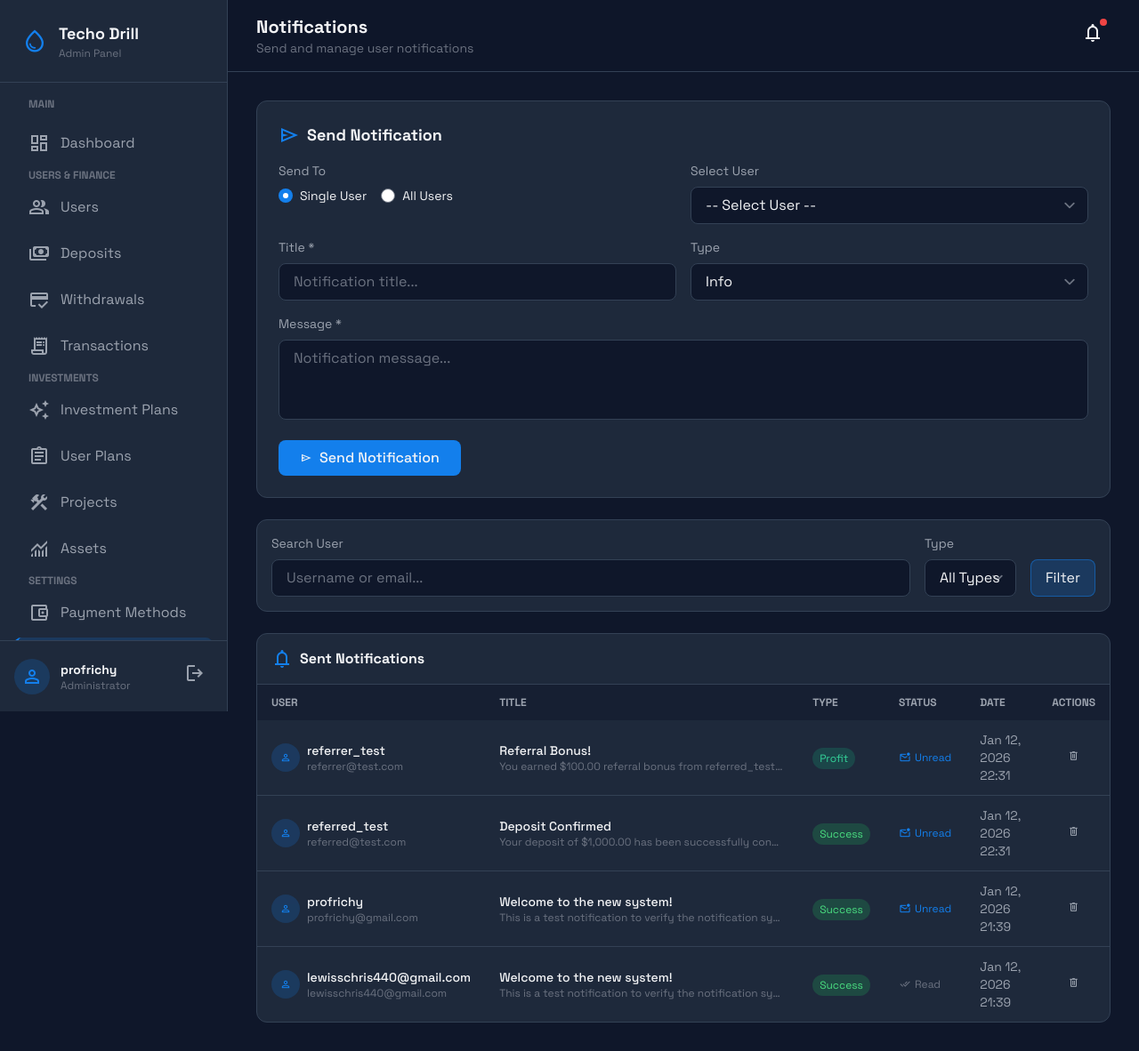
After one commit to Versity1/oil-and-gas, a Django app: page /admin/notifications/ in a window 1280 px wide. The commit adds this page. Shown: the whole page at 89% size. Run offline with Django 5.2, Linux system fonts and the light colour scheme; a user stored in the database is signed in; data comes from the database, SQL or seed files in the repository; both versions use the stored data as it was after the commit; some libraries are stand-ins or nearby versions.

Commit message:
admin notification done

```diff
--- a/core_app/templates/custom_admin/base_admin.html
+++ b/core_app/templates/custom_admin/base_admin.html
@@ -149,6 +149,10 @@
                     <span class="material-symbols-outlined">account_balance_wallet</span>
                     Payment Methods
                 </a>
+                <a href="{% url 'admin_notifications' %}" class="sidebar-link {% if request.resolver_match.url_name == 'admin_notifications' %}active{% endif %}">
+                    <span class="material-symbols-outlined">notifications</span>
+                    Notifications
+                </a>
                 <a href="{% url 'home' %}" class="sidebar-link">
                     <span class="material-symbols-outlined">home</span>
                     View Website
@@ -189,10 +193,42 @@
                     <p class="text-xs md:text-sm text-gray-500 hidden sm:block">{% block page_subtitle %}Overview and statistics{% endblock %}</p>
                 </div>
                 <div class="flex items-center gap-2 md:gap-4">
-                    <button class="p-2 hover:bg-white/10 rounded-full transition-colors relative">
-                        <span class="material-symbols-outlined">notifications</span>
-                        <span class="absolute top-1 right-1 w-2 h-2 bg-red-500 rounded-full"></span>
-                    </button>
+                    <!-- Notification Dropdown -->
+                    <div class="relative" id="notificationDropdownContainer">
+                        <button id="notificationBtn" class="p-2 hover:bg-white/10 rounded-full transition-colors relative">
+                            <span class="material-symbols-outlined">notifications</span>
+                            <span id="notificationBadge" class="absolute top-1 right-1 w-2 h-2 bg-red-500 rounded-full hidden"></span>
+                        </button>
+
+                        <!-- Dropdown Panel -->
+                        <div id="notificationDropdown" class="absolute right-0 top-full mt-2 w-80 bg-admin-card border border-admin-border rounded-xl shadow-2xl z-50 hidden">
+                            <div class="p-4 border-b border-admin-border">
+                                <h3 class="font-bold text-sm">Pending Actions</h3>
+                            </div>
+                            <div class="p-4 space-y-3">
+                                <!-- Pending Deposits -->
+                                <a href="{% url 'admin_deposits' %}?status=pending" class="flex items-center justify-between p-3 bg-admin-bg rounded-lg hover:bg-white/5 transition-colors">
+                                    <div class="flex items-center gap-3">
+                                        <span class="material-symbols-outlined text-amber-400">payments</span>
+                                        <span class="text-sm">Pending Deposits</span>
+                                    </div>
+                                    <span id="pendingDepositsCount" class="bg-amber-500 text-black text-xs font-bold px-2 py-0.5 rounded-full">0</span>
+                                </a>
+
+                                <!-- Pending Withdrawals -->
+                                <a href="{% url 'admin_withdrawals' %}?status=pending" class="flex items-center justify-between p-3 bg-admin-bg rounded-lg hover:bg-white/5 transition-colors">
+                                    <div class="flex items-center gap-3">
+                                        <span class="material-symbols-outlined text-amber-400">credit_score</span>
+                                        <span class="text-sm">Pending Withdrawals</span>
+                                    </div>
+                                    <span id="pendingWithdrawalsCount" class="bg-amber-500 text-black text-xs font-bold px-2 py-0.5 rounded-full">0</span>
+                                </a>
+                            </div>
+                            <div class="p-3 border-t border-admin-border">
+                                <a href="{% url 'admin_notifications' %}" class="block text-center text-sm text-primary hover:underline">Manage Notifications</a>
+                            </div>
+                        </div>
+                    </div>
                 </div>
             </header>
 
@@ -255,6 +291,48 @@
                 document.body.style.overflow = '';
             }
         });
+
+        // Notification Dropdown Functionality
+        const notificationBtn = document.getElementById('notificationBtn');
+        const notificationDropdown = document.getElementById('notificationDropdown');
+        const notificationBadge = document.getElementById('notificationBadge');
+        const pendingDepositsCount = document.getElementById('pendingDepositsCount');
+        const pendingWithdrawalsCount = document.getElementById('pendingWithdrawalsCount');
+
+        // Toggle dropdown
+        notificationBtn.addEventListener('click', (e) => {
+            e.stopPropagation();
+            notificationDropdown.classList.toggle('hidden');
+        });
+
+        // Close when clicking outside
+        document.addEventListener('click', (e) => {
+            if (!document.getElementById('notificationDropdownContainer').contains(e.target)) {
+                notificationDropdown.classList.add('hidden');
+            }
+        });
+
+        // Fetch pending counts
+        function fetchPendingCounts() {
+            fetch('{% url "admin_pending_counts" %}')
+                .then(response => response.json())
+                .then(data => {
+                    pendingDepositsCount.textContent = data.pending_deposits;
+                    pendingWithdrawalsCount.textContent = data.pending_withdrawals;
+
+                    // Show/hide badge
+                    if (data.total_pending > 0) {
+                        notificationBadge.classList.remove('hidden');
+                    } else {
+                        notificationBadge.classList.add('hidden');
+                    }
+                })
+                .catch(err => console.log('Error fetching counts:', err));
+        }
+
+        // Fetch on load and every 30 seconds
+        fetchPendingCounts();
+        setInterval(fetchPendingCounts, 30000);
     </script>
 </body>
 </html>
--- /dev/null
+++ b/core_app/templates/custom_admin/notifications.html
@@ -0,0 +1,211 @@
+{% extends 'custom_admin/base_admin.html' %}
+
+{% block title %}Notifications{% endblock %}
+{% block page_title %}Notifications{% endblock %}
+{% block page_subtitle %}Send and manage user notifications{% endblock %}
+
+{% block content %}
+<div class="space-y-6">
+    <!-- Send Notification Card -->
+    <div class="bg-admin-card rounded-xl border border-admin-border p-6">
+        <h2 class="text-lg font-bold mb-4 flex items-center gap-2">
+            <span class="material-symbols-outlined text-primary">send</span>
+            Send Notification
+        </h2>
+
+        <form action="{% url 'admin_send_notification' %}" method="POST">
+            {% csrf_token %}
+
+            <div class="grid md:grid-cols-2 gap-4 mb-4">
+                <!-- Target Selection -->
+                <div>
+                    <label class="block text-sm text-gray-400 mb-2">Send To</label>
+                    <div class="flex gap-4">
+                        <label class="flex items-center gap-2 cursor-pointer">
+                            <input type="radio" name="target" value="single" checked class="text-primary focus:ring-primary">
+                            <span class="text-sm">Single User</span>
+                        </label>
+                        <label class="flex items-center gap-2 cursor-pointer">
+                            <input type="radio" name="target" value="all" class="text-primary focus:ring-primary">
+                            <span class="text-sm">All Users</span>
+                        </label>
+                    </div>
+                </div>
+
+                <!-- User Selection -->
+                <div id="userSelectContainer">
+                    <label class="block text-sm text-gray-400 mb-2">Select User</label>
+                    <select name="user_id" class="w-full bg-admin-bg border border-admin-border rounded-lg px-4 py-2 focus:border-primary focus:outline-none">
+                        <option value="">-- Select User --</option>
+                        {% for user in users %}
+                        <option value="{{ user.id }}">{{ user.username }} ({{ user.email }})</option>
+                        {% endfor %}
+                    </select>
+                </div>
+            </div>
+
+            <div class="grid md:grid-cols-2 gap-4 mb-4">
+                <!-- Title -->
+                <div>
+                    <label class="block text-sm text-gray-400 mb-2">Title *</label>
+                    <input type="text" name="title" required placeholder="Notification title..."
+                           class="w-full bg-admin-bg border border-admin-border rounded-lg px-4 py-2 focus:border-primary focus:outline-none">
+                </div>
+
+                <!-- Type -->
+                <div>
+                    <label class="block text-sm text-gray-400 mb-2">Type</label>
+                    <select name="notification_type" class="w-full bg-admin-bg border border-admin-border rounded-lg px-4 py-2 focus:border-primary focus:outline-none">
+                        {% for type_value, type_label in notification_types %}
+                        <option value="{{ type_value }}">{{ type_label }}</option>
+                        {% endfor %}
+                    </select>
+                </div>
+            </div>
+
+            <!-- Message -->
+            <div class="mb-4">
+                <label class="block text-sm text-gray-400 mb-2">Message *</label>
+                <textarea name="message" required rows="3" placeholder="Notification message..."
+                          class="w-full bg-admin-bg border border-admin-border rounded-lg px-4 py-2 focus:border-primary focus:outline-none resize-none"></textarea>
+            </div>
+
+            <button type="submit" class="bg-primary hover:bg-primary-dark px-6 py-2 rounded-lg font-medium transition-colors flex items-center gap-2">
+                <span class="material-symbols-outlined text-sm">send</span>
+                Send Notification
+            </button>
+        </form>
+    </div>
+
+    <!-- Filters -->
+    <div class="bg-admin-card rounded-xl border border-admin-border p-4">
+        <form method="GET" class="flex flex-wrap gap-4 items-end">
+            <div class="flex-1 min-w-[200px]">
+                <label class="block text-sm text-gray-400 mb-2">Search User</label>
+                <input type="text" name="user" value="{{ user_filter }}" placeholder="Username or email..."
+                       class="w-full bg-admin-bg border border-admin-border rounded-lg px-4 py-2 focus:border-primary focus:outline-none">
+            </div>
+            <div>
+                <label class="block text-sm text-gray-400 mb-2">Type</label>
+                <select name="type" class="bg-admin-bg border border-admin-border rounded-lg px-4 py-2 focus:border-primary focus:outline-none">
+                    <option value="all" {% if type_filter == 'all' %}selected{% endif %}>All Types</option>
+                    {% for type_value, type_label in notification_types %}
+                    <option value="{{ type_value }}" {% if type_filter == type_value %}selected{% endif %}>{{ type_label }}</option>
+                    {% endfor %}
+                </select>
+            </div>
+            <button type="submit" class="bg-primary/20 hover:bg-primary/30 border border-primary/50 px-4 py-2 rounded-lg transition-colors">
+                Filter
+            </button>
+            {% if user_filter or type_filter != 'all' %}
+            <a href="{% url 'admin_notifications' %}" class="text-gray-400 hover:text-white px-4 py-2 rounded-lg transition-colors">
+                Clear
+            </a>
+            {% endif %}
+        </form>
+    </div>
+
+    <!-- Notifications List -->
+    <div class="bg-admin-card rounded-xl border border-admin-border overflow-hidden">
+        <div class="p-4 border-b border-admin-border">
+            <h2 class="font-bold flex items-center gap-2">
+                <span class="material-symbols-outlined text-primary">notifications</span>
+                Sent Notifications
+            </h2>
+        </div>
+
+        <div class="overflow-x-auto">
+            <table class="w-full">
+                <thead class="bg-admin-bg/50">
+                    <tr>
+                        <th class="px-4 py-3 text-left text-xs font-bold text-gray-400 uppercase">User</th>
+                        <th class="px-4 py-3 text-left text-xs font-bold text-gray-400 uppercase">Title</th>
+                        <th class="px-4 py-3 text-left text-xs font-bold text-gray-400 uppercase">Type</th>
+                        <th class="px-4 py-3 text-left text-xs font-bold text-gray-400 uppercase">Status</th>
+                        <th class="px-4 py-3 text-left text-xs font-bold text-gray-400 uppercase">Date</th>
+                        <th class="px-4 py-3 text-center text-xs font-bold text-gray-400 uppercase">Actions</th>
+                    </tr>
+                </thead>
+                <tbody class="divide-y divide-admin-border">
+                    {% for notification in notifications %}
+                    <tr class="hover:bg-white/5 transition-colors">
+                        <td class="px-4 py-3">
+                            <div class="flex items-center gap-2">
+                                <div class="w-8 h-8 rounded-full bg-primary/20 flex items-center justify-center">
+                                    <span class="material-symbols-outlined text-primary text-sm">person</span>
+                                </div>
+                                <div>
+                                    <p class="font-medium text-sm">{{ notification.user.username }}</p>
+                                    <p class="text-xs text-gray-500">{{ notification.user.email }}</p>
+                                </div>
+                            </div>
+                        </td>
+                        <td class="px-4 py-3">
+                            <p class="font-medium text-sm">{{ notification.title }}</p>
+                            <p class="text-xs text-gray-500 truncate max-w-xs">{{ notification.message }}</p>
+                        </td>
+                        <td class="px-4 py-3">
+                            <span class="px-2 py-1 text-xs rounded-full
+                                {% if notification.notification_type == 'success' %}bg-green-500/20 text-green-400
+                                {% elif notification.notification_type == 'warning' %}bg-amber-500/20 text-amber-400
+                                {% elif notification.notification_type == 'profit' %}bg-emerald-500/20 text-emerald-400
+                                {% else %}bg-primary/20 text-primary{% endif %}">
+                                {{ notification.get_notification_type_display }}
+                            </span>
+                        </td>
+                        <td class="px-4 py-3">
+                            {% if notification.is_read %}
+                            <span class="text-gray-500 text-xs flex items-center gap-1">
+                                <span class="material-symbols-outlined text-sm">done_all</span>
+                                Read
+                            </span>
+                            {% else %}
+                            <span class="text-primary text-xs flex items-center gap-1">
+                                <span class="material-symbols-outlined text-sm">mark_email_unread</span>
+                                Unread
+                            </span>
+                            {% endif %}
+                        </td>
+                        <td class="px-4 py-3 text-sm text-gray-400">
+                            {{ notification.created_at|date:"M d, Y H:i" }}
+                        </td>
+                        <td class="px-4 py-3 text-center">
+                            <form action="{% url 'admin_delete_notification' notification.id %}" method="POST"
+                                  onsubmit="return confirm('Delete this notification?');" class="inline">
+                                {% csrf_token %}
+                                <button type="submit" class="p-2 hover:bg-red-500/20 rounded-lg transition-colors text-gray-400 hover:text-red-400">
+                                    <span class="material-symbols-outlined text-sm">delete</span>
+                                </button>
+                            </form>
+                        </td>
+                    </tr>
+                    {% empty %}
+                    <tr>
+                        <td colspan="6" class="px-4 py-8 text-center text-gray-500">
+                            <span class="material-symbols-outlined text-4xl mb-2">notifications_off</span>
+                            <p>No notifications found.</p>
+                        </td>
+                    </tr>
+                    {% endfor %}
+                </tbody>
+            </table>
+        </div>
+    </div>
+</div>
+
+<script>
+    // Toggle user select visibility based on target selection
+    document.querySelectorAll('input[name="target"]').forEach(radio => {
+        radio.addEventListener('change', function() {
+            const userSelect = document.getElementById('userSelectContainer');
+            if (this.value === 'all') {
+                userSelect.style.opacity = '0.5';
+                userSelect.querySelector('select').disabled = true;
+            } else {
+                userSelect.style.opacity = '1';
+                userSelect.querySelector('select').disabled = false;
+            }
+        });
+    });
+</script>
+{% endblock %}
--- a/core_app/templates/home.html
+++ b/core_app/templates/home.html
@@ -625,7 +625,7 @@
                     <span class="material-symbols-outlined transition-transform duration-300 group-open:rotate-180">expand_more</span>
                 </summary>
                 <div class="px-6 pb-6 text-text-sec-light dark:text-text-sec-dark leading-relaxed">
-                    We operate in over 15 countries across the Gulf of Mexico, North Sea, West Africa, and the Asia-Pacific region. Our headquarters is located in Houston, Texas with regional offices in London, Lagos, and Singapore.
+                    We operate in over 15 countries across the Gulf of Mexico, North Sea, West Africa, and the Asia-Pacific region. Our headquarters is located in Jumeirah Lakes Towers (JLT), Cluster X Dubai, United Arab Emirates.
                 </div>
             </details>
             <!-- FAQ Item 9 -->
--- a/core_app/urls.py
+++ b/core_app/urls.py
@@ -89,4 +89,10 @@ urlpatterns = [
     path('admin/payment-methods/<int:method_id>/toggle/', admin_views.admin_toggle_payment_method, name='admin_toggle_payment_method'),
     path('admin/payment-methods/<int:method_id>/edit/', admin_views.admin_edit_payment_method, name='admin_edit_payment_method'),
     path('admin/payment-methods/<int:method_id>/delete/', admin_views.admin_delete_payment_method, name='admin_delete_payment_method'),
+
+    # Notification Management
+    path('admin/notifications/', admin_views.admin_notifications, name='admin_notifications'),
+    path('admin/notifications/send/', admin_views.admin_send_notification, name='admin_send_notification'),
+    path('admin/notifications/<int:notification_id>/delete/', admin_views.admin_delete_notification, name='admin_delete_notification'),
+    path('admin/api/pending-counts/', admin_views.admin_pending_counts, name='admin_pending_counts'),
 ]
```
Also changed, not shown: core_app/admin_views.py (+104 -1 lines), db.sqlite3, 1 other file.
